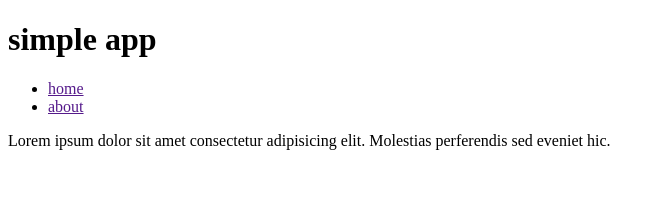
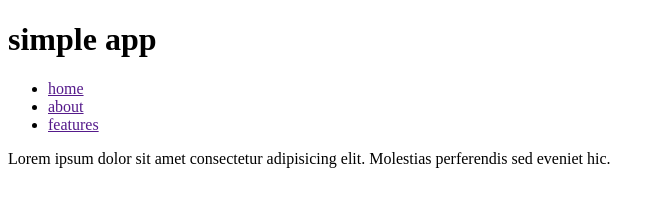
Before and after one commit to diljeet20/git_tutorial, a plain HTML site: page index.html in a window 1280 px wide. Shown: the whole page, without its empty margins (0-665 px from the left). Drawn offline with Linux system fonts and the light colour scheme.

Commit message:
Update index.html

```diff
--- a/index.html
+++ b/index.html
@@ -11,6 +11,7 @@
         <ul>
             <li><a href="">home</a></li>
             <li><a href="">about</a></li>
+            <li><a href="">features</a></li>
         </ul>
     </nav>
     <p>Lorem ipsum dolor sit amet consectetur adipisicing elit. Molestias perferendis sed eveniet hic.</p>
```
